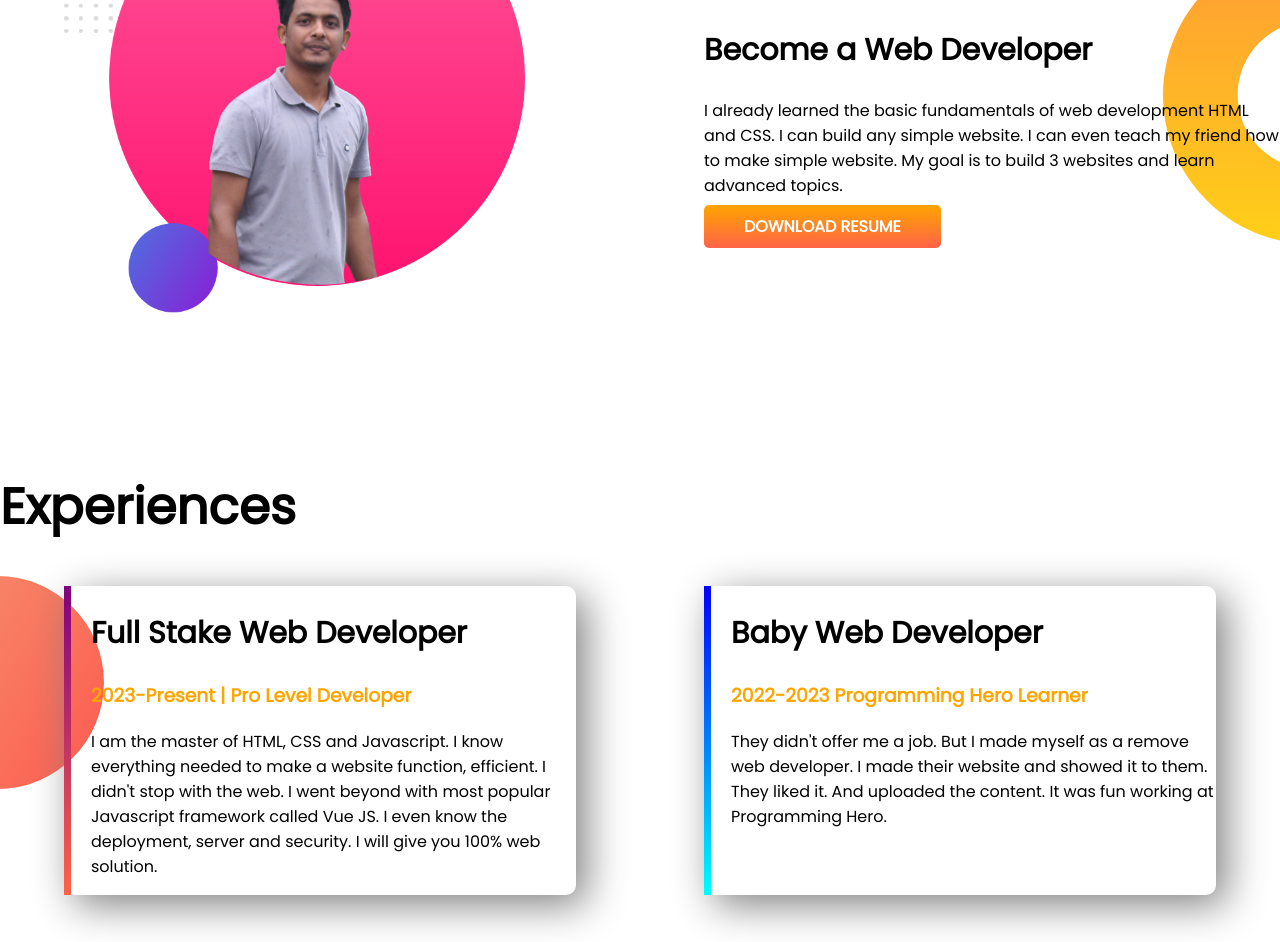
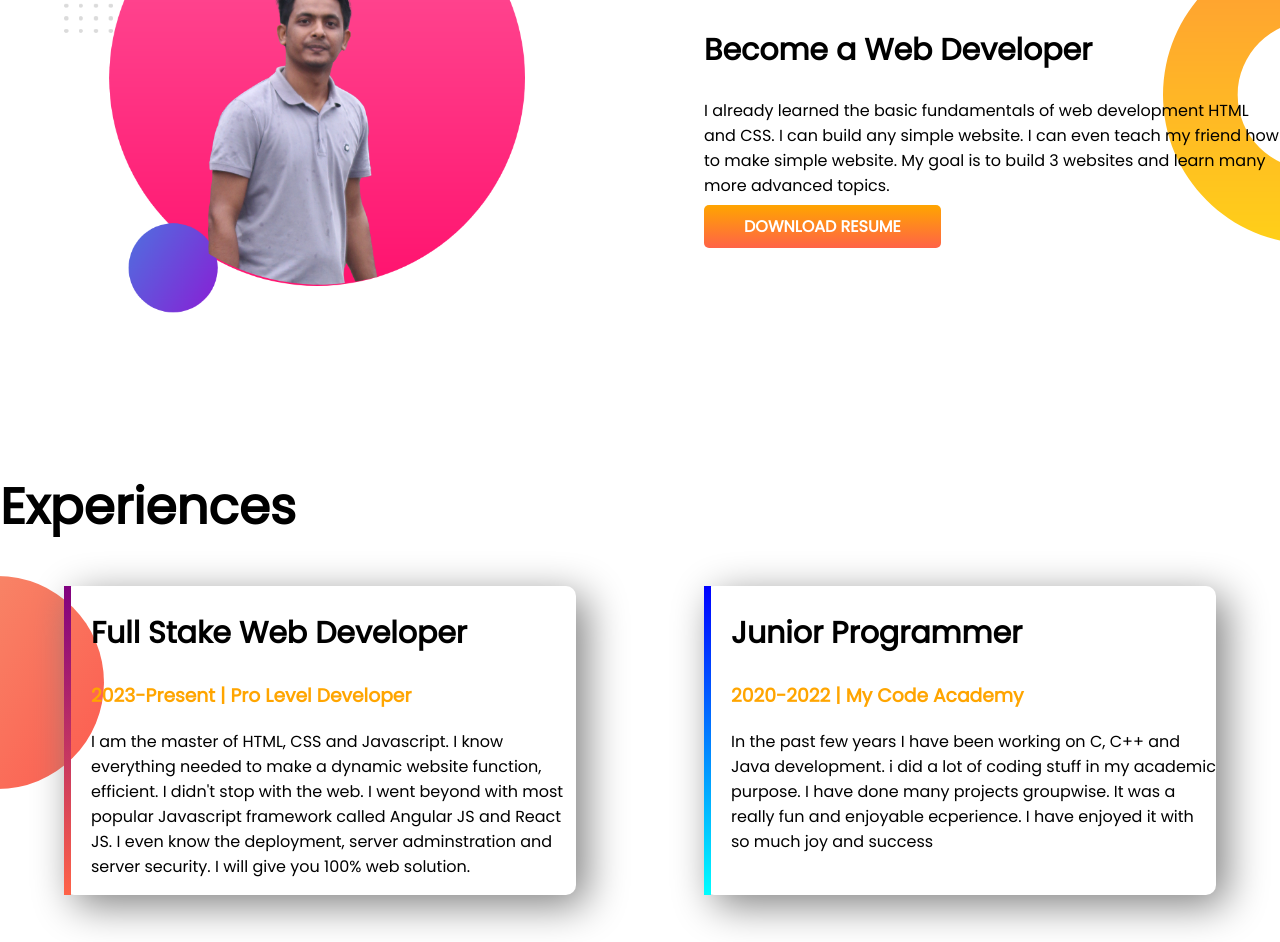
Before and after one commit to shajib99/developer-portfolio, a plain HTML site: page index.html in a window 1280 px wide. Shown: the part 768-1710 px from the top of the page. Drawn offline with Linux system fonts and the light colour scheme.

Commit message:
funal publish

```diff
--- a/index.html
+++ b/index.html
@@ -35,13 +35,16 @@
             <img src="images/shajib-bg2.png" alt="">
         </div>
         <div class="half-width">
-            <h1>Dream Big</h1>
+            <h1>Big Dream</h1>
             <h2>Become a Web Developer</h2>
             <p>I already learned the basic fundamentals of web development HTML and CSS. I can build any simple website.
-                I can even teach my friend how to make simple website. My goal is to build 3 websites and learn advanced
+                I can even teach my friend how to make simple website. My goal is to build 3 websites and learn many
+                more advanced
                 topics.</p>
 
-            <a class="link-button" target="_blank" href="">DOWNLOAD RESUME</a>
+            <a class="link-button" target="_blank"
+                href="https://drive.google.com/file/d/1XPhDBjMu78AHpyEgoJCbSavEHZtxtG3c/view?usp=sharing">DOWNLOAD
+                RESUME</a>
         </div>
     </section>
 
@@ -51,17 +54,18 @@
             <div id="fullstake-dev-exp" class="experience-item">
                 <h2>Full Stake Web Developer</h2>
                 <h3 class="orange">2023-Present | Pro Level Developer</h3>
-                <p>I am the master of HTML, CSS and Javascript. I know everything needed to make a website function,
+                <p>I am the master of HTML, CSS and Javascript. I know everything needed to make a dynamic website
+                    function,
                     efficient. I didn't stop with the web. I went beyond with most popular Javascript framework called
-                    Vue
-                    JS. I even know the deployment, server and security. I will give you 100% web solution.</p>
+                    Angular JS and React JS. I even know the deployment, server adminstration and server security. I
+                    will give you 100% web solution.</p>
             </div>
-            <div id="baby-dev-exp" class="experience-item">
-                <h2>Baby Web Developer</h2>
-                <h3 class="orange">2022-2023 Programming Hero Learner</h3>
-                <p>They didn't offer me a job. But I made myself as a remove web developer. I made their website and
-                    showed
-                    it to them. They liked it. And uploaded the content. It was fun working at Programming Hero.</p>
+            <div id="junior-prog-exp" class="experience-item">
+                <h2>Junior Programmer</h2>
+                <h3 class="orange">2020-2022 | My Code Academy</h3>
+                <p>In the past few years I have been working on C, C++ and Java development. i did a lot of coding stuff
+                    in my academic purpose. I have done many projects groupwise. It was a really fun and enjoyable
+                    ecperience. I have enjoyed it with so much joy and success</p>
             </div>
         </div>
     </section>
--- a/style.css
+++ b/style.css
@@ -53,7 +53,7 @@ h2{
     box-shadow: 10px 10px 40px gray;
 
 }
-#baby-dev-exp{
+#junior-prog-exp{
     border-left: 7px solid;
     border-image: linear-gradient(blue,cyan);
     border-image-slice: 1;
```
